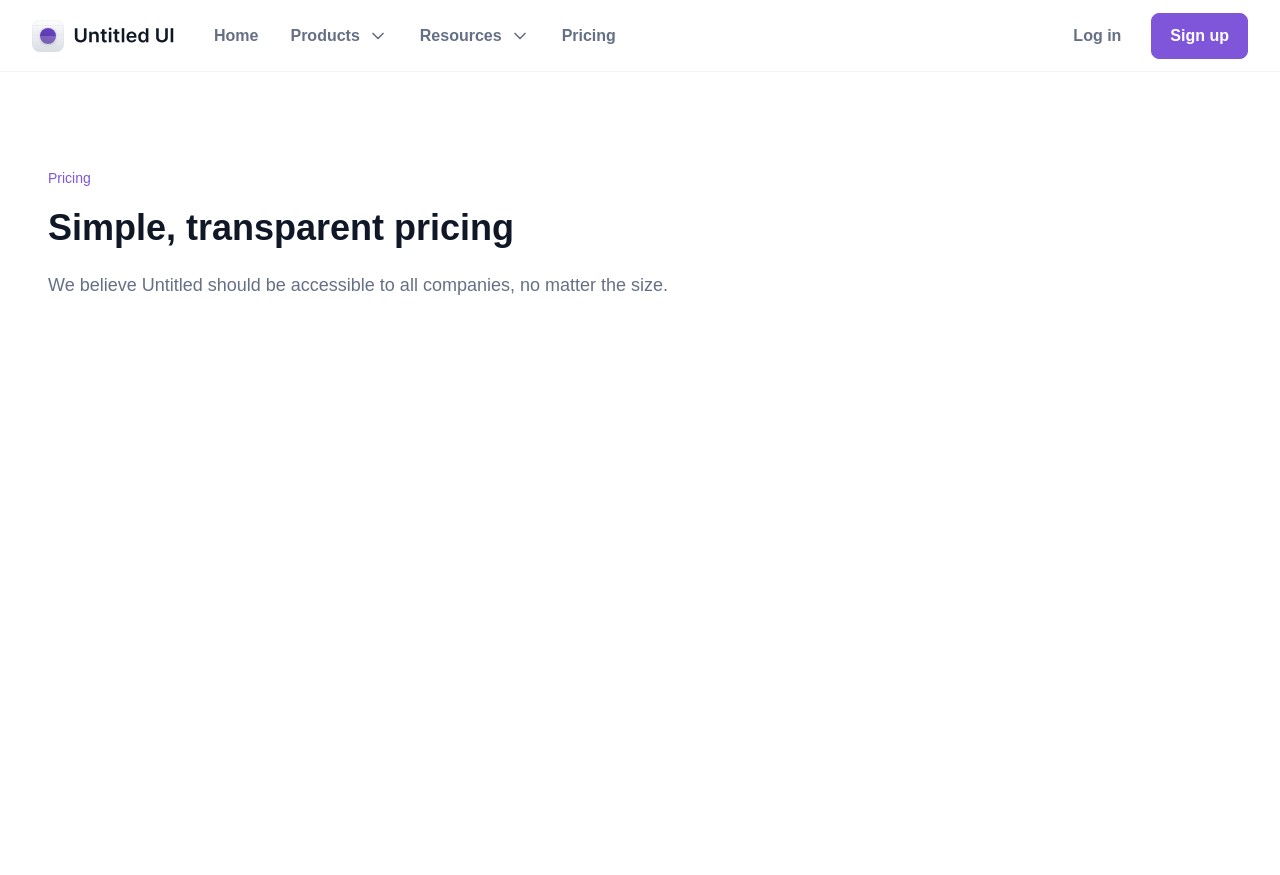
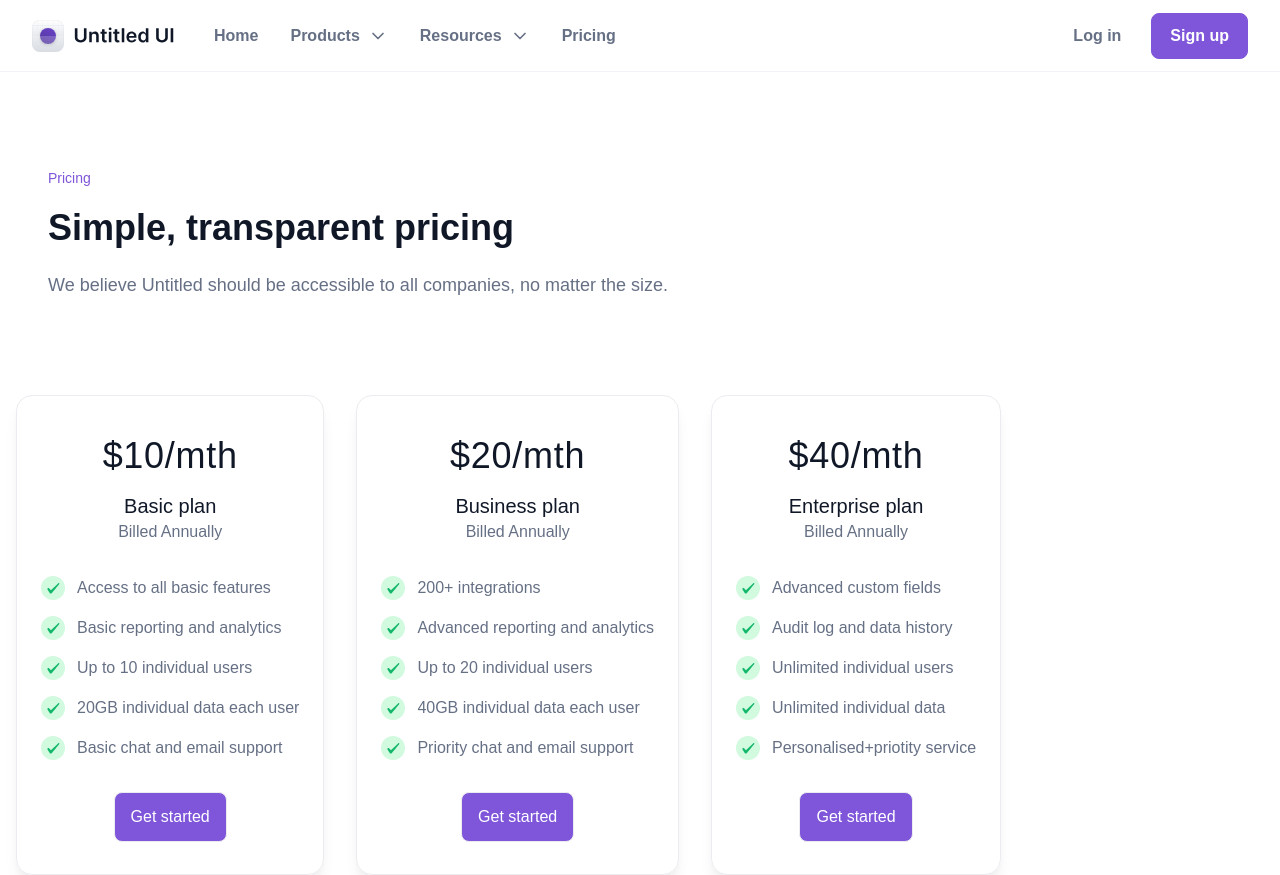
Before and after one commit to rossyanez/pricing-page, a Next.js app: page / in a window 1280 px wide. Before the commit the page ends 800 px from the top, so only its background shows below. Built offline with nearby package versions, Linux system fonts and the light colour scheme.

Commit message:
Add: pricing section

```diff
--- a/src/app/globals.css
+++ b/src/app/globals.css
@@ -5,3 +5,7 @@
 * {
   font-family: "Inter Variable", sans-serif;
 }
+
+ul {
+  list-style-image: url("/src/icons/CheckIcon.jsx");
+}
--- a/src/app/page.js
+++ b/src/app/page.js
@@ -1,4 +1,5 @@
 import MenuItem from "@/components/MenuItem";
+import CheckIcon from "@/icons/CheckIcon";
 import ChevronDown from "@/icons/ChevronDown";
 import HamburgerMenu from "@/icons/HamburgerMenu";
 import Image from "next/image";
@@ -6,7 +7,8 @@ import Image from "next/image";
 export default function Home() {
   return (
     <div>
-      <nav className="flex justify-between items-center pr-3 pl-4 h-[72px] border-b border-gray-100 md:p-8 md:w-[1280px]">
+      <div className="w-[1440]">
+        <nav className="flex justify-between items-center pr-3 pl-4 h-[72px] border-b border-gray-100 md:p-8 md:w-[1280px] md:mx-auto">
           <div className="flex items-center gap-10">
             <div className="flex gap-2.5 items-center">
               <Image width="32" height="32" src="/logo/logo.svg" alt="logo" />
@@ -44,8 +46,9 @@ export default function Home() {
             </button>
           </div>
         </nav>
-      {/* Playground */}
-      <div className="my-16 mx-4 md:my-24 md:px-8 md:w-[1216]">
+      </div>
+      <div className="w-[100%] h-[auto] my-16">
+        <div className="mx-4 md:my-24 md:px-8 md:w-[1216]">
           <h2 className="text-purple-600 text-[14px]">Pricing</h2>
           <h1 className="text-gray-900 text-[36px] font-semibold mt-3 mb-4">
             Simple, transparent pricing
@@ -56,5 +59,115 @@ export default function Home() {
           </p>
         </div>
       </div>
+      {/* Playground */}
+      {/* card container */}
+      <div className="flex items-center flex-col gap-y-4 md:flex-row">
+        <div className="flex items-center flex-col text-center border rounded-2xl mx-4 shadow-custom">
+          <div className="pt-10 px-6">
+            <p className="text-gray-900 text-4xl tracking-[.72px]">$10/mth</p>
+            <p className="text-gray-900 text-xl mt-4">Basic plan</p>
+            <p className="text-gray-500 text-base">Billed Annually</p>
+          </div>
+          <div>
+            <ul className="text-gray-500 leading-6 flex flex-col gap-y-4 px-6 py-8">
+              <li className="flex items-center gap-x-3">
+                <CheckIcon /> Access to all basic features
+              </li>
+              <li className="flex items-center gap-x-3 gap-y-4">
+                <CheckIcon />
+                Basic reporting and analytics
+              </li>
+              <li className="flex items-center gap-x-3 gap-y-4">
+                <CheckIcon />
+                Up to 10 individual users
+              </li>
+              <li className="flex items-center gap-x-3 gap-y-4">
+                <CheckIcon />
+                20GB individual data each user
+              </li>
+              <li className="flex items-center gap-x-3 gap-y-4">
+                <CheckIcon />
+                Basic chat and email support
+              </li>
+            </ul>
+          </div>
+          <div className="px-6 pb-8">
+            <button className="bg-purple-600 text-white w-[255] h-[24] px-4 py-3 rounded-lg border self-stretch">
+              Get started
+            </button>
+          </div>
+        </div>
+        <div className="flex items-center flex-col text-center border rounded-2xl mx-4 shadow-custom">
+          <div className="pt-10 px-6">
+            <p className="text-gray-900 text-4xl tracking-[.72px]">$20/mth</p>
+            <p className="text-gray-900 text-xl mt-4">Business plan</p>
+            <p className="text-gray-500 text-base">Billed Annually</p>
+          </div>
+          <div>
+            <ul className="text-gray-500 leading-6 flex flex-col gap-y-4 px-6 py-8">
+              <li className="flex items-center gap-x-3">
+                <CheckIcon /> 200+ integrations
+              </li>
+              <li className="flex items-center gap-x-3 gap-y-4">
+                <CheckIcon />
+                Advanced reporting and analytics
+              </li>
+              <li className="flex items-center gap-x-3 gap-y-4">
+                <CheckIcon />
+                Up to 20 individual users
+              </li>
+              <li className="flex items-center gap-x-3 gap-y-4">
+                <CheckIcon />
+                40GB individual data each user
+              </li>
+              <li className="flex items-center gap-x-3 gap-y-4">
+                <CheckIcon />
+                Priority chat and email support
+              </li>
+            </ul>
+          </div>
+          <div className="px-6 pb-8">
+            <button className="bg-purple-600 text-white w-[255] h-[24] px-4 py-3 rounded-lg border self-stretch">
+              Get started
+            </button>
+          </div>
+        </div>
+        <div className="flex items-center flex-col text-center border rounded-2xl mx-4 shadow-custom">
+          <div className="pt-10 px-6">
+            <p className="text-gray-900 text-4xl tracking-[.72px]">$40/mth</p>
+            <p className="text-gray-900 text-xl mt-4">Enterprise plan</p>
+            <p className="text-gray-500 text-base">Billed Annually</p>
+          </div>
+          <div>
+            <ul className="text-gray-500 leading-6 flex flex-col gap-y-4 px-6 py-8">
+              <li className="flex items-center gap-x-3">
+                <CheckIcon /> Advanced custom fields
+              </li>
+              <li className="flex items-center gap-x-3 gap-y-4">
+                <CheckIcon />
+                Audit log and data history
+              </li>
+              <li className="flex items-center gap-x-3 gap-y-4">
+                <CheckIcon />
+                Unlimited individual users
+              </li>
+              <li className="flex items-center gap-x-3 gap-y-4">
+                <CheckIcon />
+                Unlimited individual data
+              </li>
+              <li className="flex items-center gap-x-3 gap-y-4">
+                <CheckIcon />
+                Personalised+priotity service
+              </li>
+            </ul>
+          </div>
+          <div className="px-6 pb-8">
+            <button className="bg-purple-600 text-white w-[255] h-[24] px-4 py-3 rounded-lg border self-stretch">
+              Get started
+            </button>
+          </div>
+        </div>
+      </div>
+    </div>
   );
 }
--- /dev/null
+++ b/src/icons/CheckIcon.jsx
@@ -0,0 +1,21 @@
+function CheckIcon() {
+  return (
+    <svg
+      width="24"
+      height="24"
+      viewBox="0 0 24 24"
+      fill="none"
+      xmlns="http://www.w3.org/2000/svg"
+    >
+      <rect width="24" height="24" rx="12" fill="#D1FADF" />
+      <path
+        fill-rule="evenodd"
+        clip-rule="evenodd"
+        d="M17.0964 7.39004L9.93638 14.3L8.03638 12.27C7.68638 11.94 7.13638 11.92 6.73638 12.2C6.34638 12.49 6.23638 13 6.47638 13.41L8.72638 17.07C8.94638 17.41 9.32638 17.62 9.75638 17.62C10.1664 17.62 10.5564 17.41 10.7764 17.07C11.1364 16.6 18.0064 8.41004 18.0064 8.41004C18.9064 7.49004 17.8164 6.68004 17.0964 7.38004V7.39004Z"
+        fill="#12B76A"
+      />
+    </svg>
+  );
+}
+
+export default CheckIcon;
--- a/tailwind.config.js
+++ b/tailwind.config.js
@@ -11,6 +11,10 @@ module.exports = {
         "gradient-radial": "radial-gradient(var(--tw-gradient-stops))",
         "gradient-conic":
           "conic-gradient(from 180deg at 50% 50%, var(--tw-gradient-stops))",
+      },
+      boxShadow: {
+        custom:
+          "0px 4px 6px -2px rgba(16, 24, 40, 0.03), 0px 12px 16px -4px rgba(16, 24, 40, 0.08);",
       },
       colors: {
         gray: {
```
Lines whose indentation alone changed are shown as unchanged.
